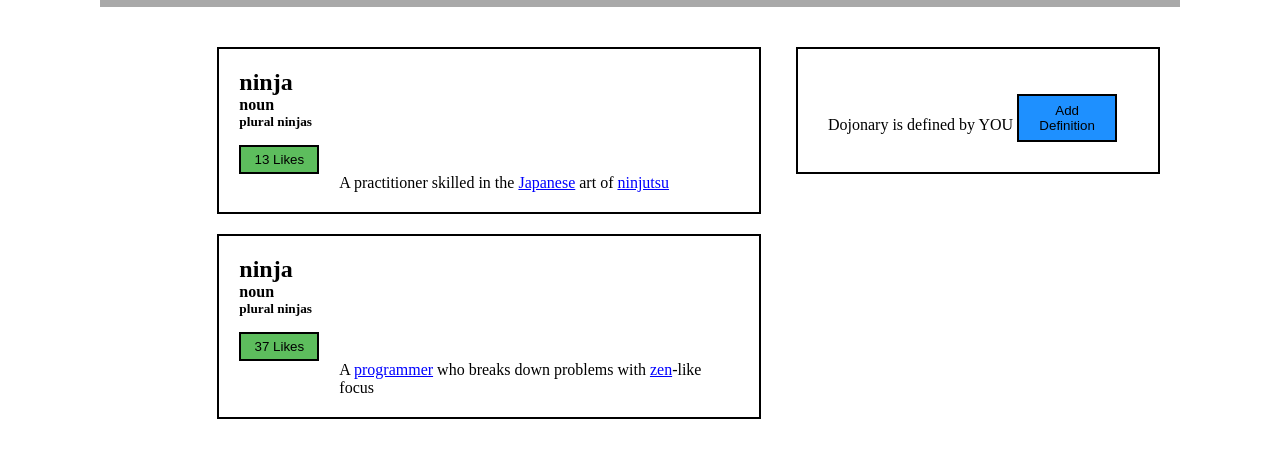
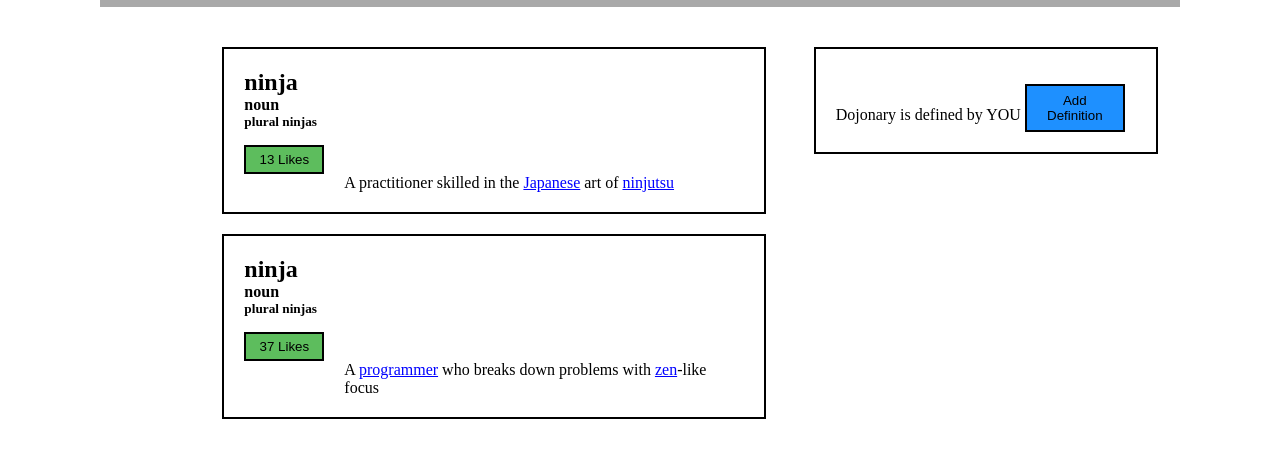
Before and after one commit to priscila-espinoza333/Evento-onclick, a plain HTML site: page index.html in a window 1280 px wide. Shown: the part 80-538 px from the top of the page. Drawn offline with Linux system fonts and the light colour scheme.

Commit message:
style cajas

```diff
--- a/style.css
+++ b/style.css
@@ -49,10 +49,11 @@
 .container {
     display: flex;
     align-items: flex-start;
-    justify-content: space-start;
+    justify-content: flex-start;
     margin-right: 100px;
     margin-left: 100px;
     margin-top: 20px;
+
 }
 
 .card-content {
@@ -66,6 +67,7 @@
 .card{
     padding: 20px;
     margin-top: 20px;
+    margin-right: 20px;
     margin-left: 100px;
     border: 2px solid black;
     width: 500px;
@@ -89,9 +91,9 @@
 /*tarjeta definition*/
 
 .definition{
-    padding: 30px;
+    padding: 20px;
     margin-top: 20px;
-    margin-right: 20px;
+    margin-left: 5px;
     border: 2px solid black;
     width: 300px;
     align-self: flex-start;
```
